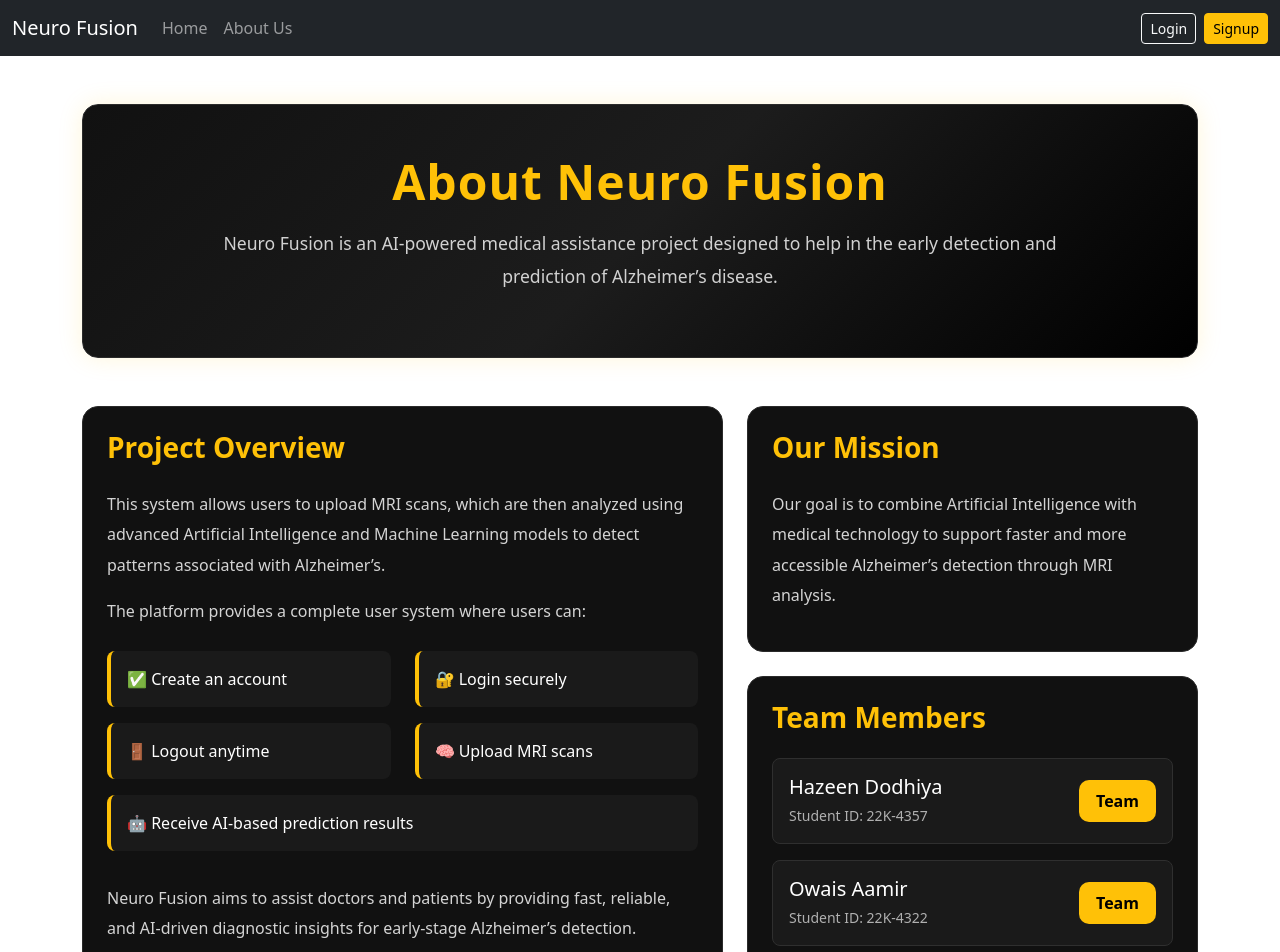
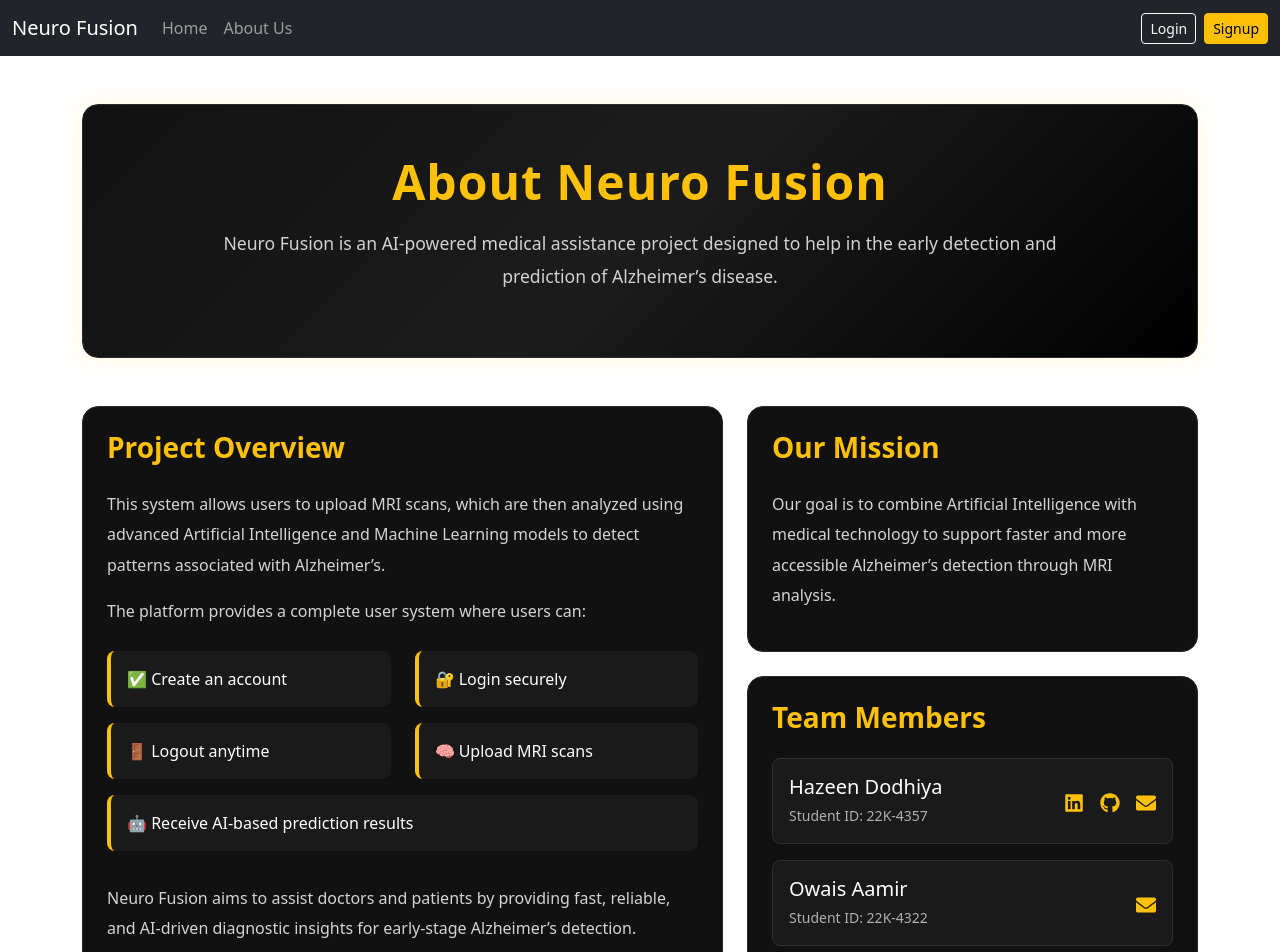
Before and after one commit to Hazeen-Dodhiya/NeuroFusionFront, a Next.js app: page /aboutus in a window 1280 px wide. Shown: the top 952 px of the page. Built offline with nearby package versions, Linux system fonts and the light colour scheme; no server answers.

Commit message:
added details in aboutus page.js

```diff
--- a/app/aboutus/page.js
+++ b/app/aboutus/page.js
@@ -35,19 +35,31 @@
 // }
 
 
+import { FaLinkedin, FaGithub, FaEnvelope } from "react-icons/fa";
+
 export default function AboutUs() {
   const teamMembers = [
     {
       name: "Hazeen Dodhiya",
       id: "22K-4357",
+      linkedin:
+        "https://www.linkedin.com/in/hazeen-dodhiya-b9505035a/?skipRedirect=true",
+      github: "https://github.com/Hazeen-Dodhiya",
+      gmail: "mailto:hazeenwork@gmail.com",
     },
     {
       name: "Owais Aamir",
       id: "22K-4322",
+      linkedin: "",
+      github: "",
+      gmail: "mailto:k224322@nu.edu.pk",
     },
     {
       name: "Hanzalah Umer",
       id: "22K-4156",
+      linkedin: "",
+      github: "",
+      gmail: "mailto:k224156@nu.edu.pk",
     },
   ];
 
@@ -245,7 +257,6 @@ export default function AboutUs() {
                 style={{
                   backgroundColor: "#1a1a1a",
                   border: "1px solid #2f2f2f",
-                  transition: "0.3s",
                 }}
               >
                 <div>
@@ -255,18 +266,40 @@ export default function AboutUs() {
                   </small>
                 </div>
 
-                <button
-                  className="btn"
-                  style={{
-                    backgroundColor: "#ffc107",
-                    color: "#000",
-                    fontWeight: "600",
-                    borderRadius: "10px",
-                    padding: "8px 16px",
-                  }}
-                >
-                  Team
-                </button>
+                <div className="d-flex gap-3 fs-5">
+                  {member.linkedin ? (
+                    <a
+                      href={member.linkedin}
+                      target="_blank"
+                      rel="noreferrer"
+                      style={{ color: "#ffc107" }}
+                    >
+                      <FaLinkedin />
+                    </a>
+                  ) : (
+                    <span style={{ width: "20px" }}></span>
+                  )}
+
+                  {member.github ? (
+                    <a
+                      href={member.github}
+                      target="_blank"
+                      rel="noreferrer"
+                      style={{ color: "#ffc107" }}
+                    >
+                      <FaGithub />
+                    </a>
+                  ) : (
+                    <span style={{ width: "20px" }}></span>
+                  )}
+
+                  <a
+                    href={member.gmail}
+                    style={{ color: "#ffc107" }}
+                  >
+                    <FaEnvelope />
+                  </a>
+                </div>
               </div>
             ))}
           </div>
```
